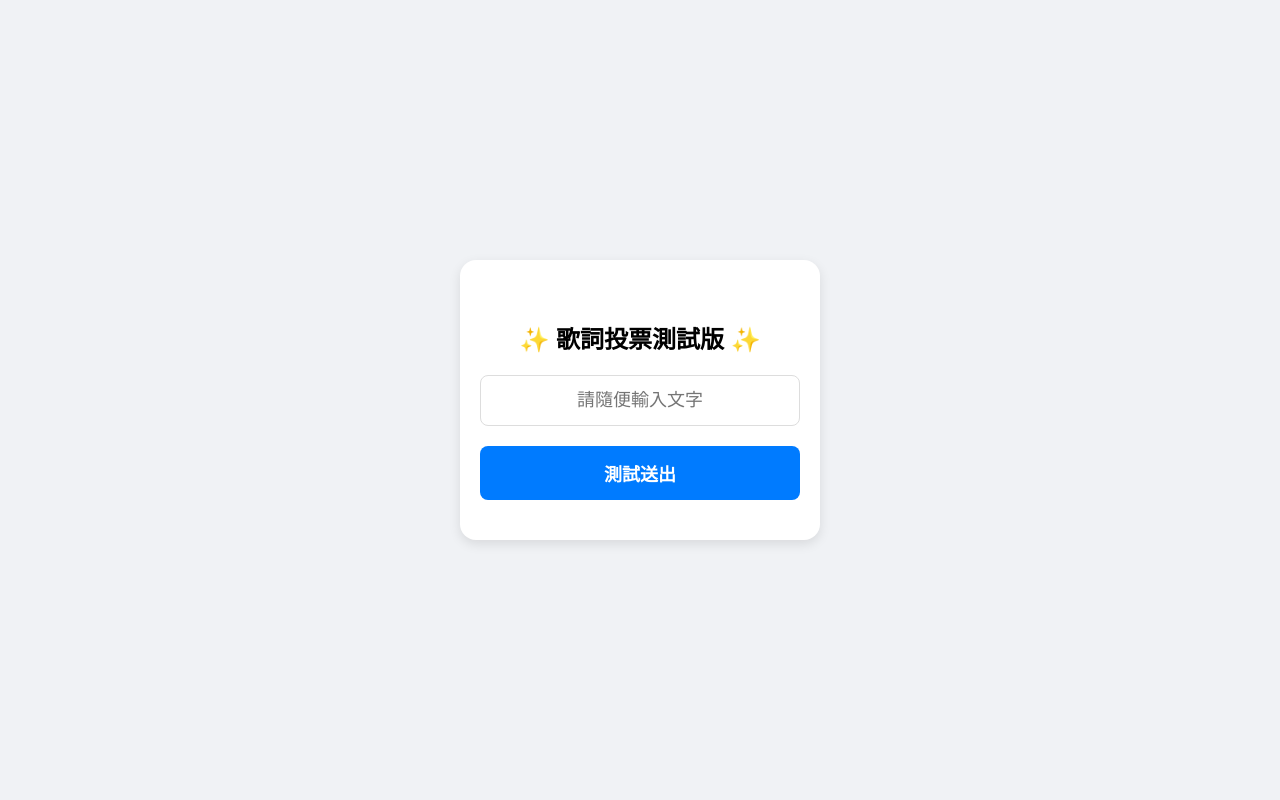
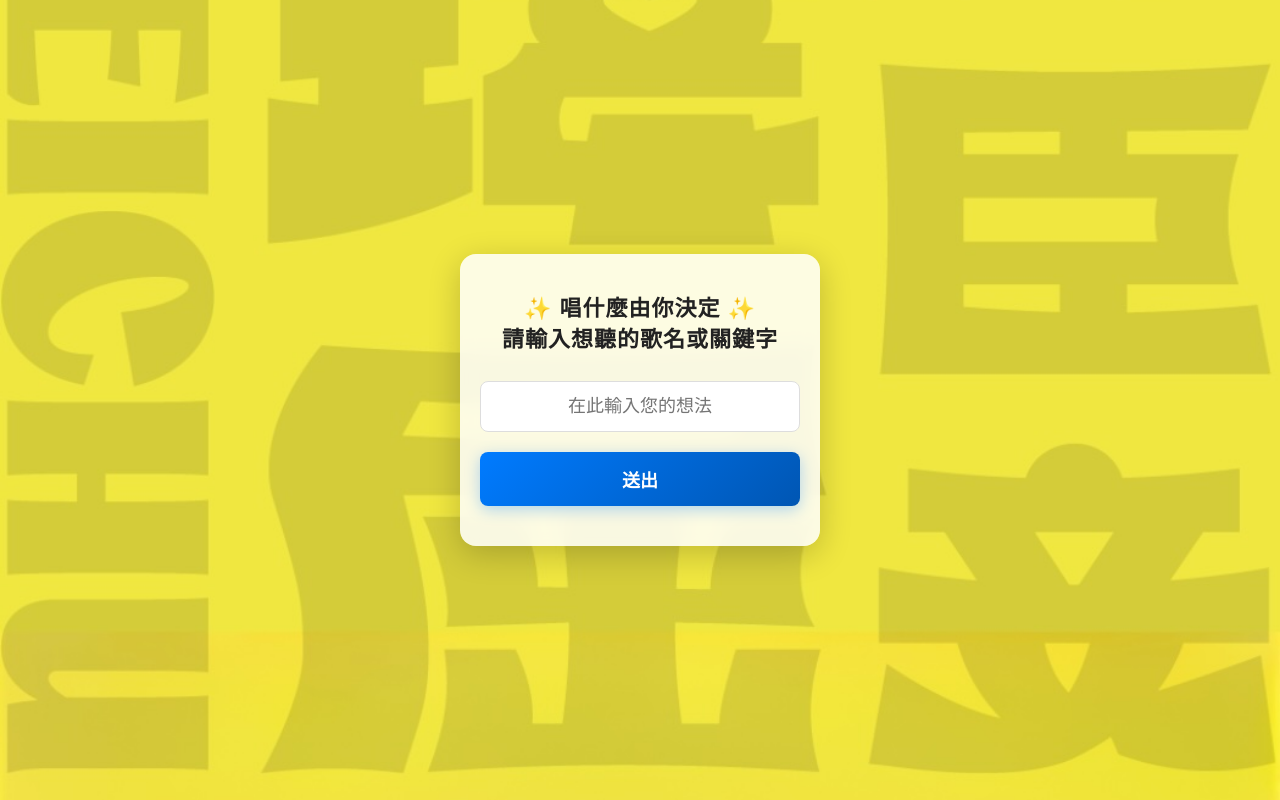
Before and after one commit to s7770971/my-live-wordcloud, a website: page public/input.html in a window 1280 px wide. Drawn offline with nearby package versions, Linux system fonts and the light colour scheme; no server answers.

Commit message:
導數更新

```diff
--- a/public/input.html
+++ b/public/input.html
@@ -6,18 +6,42 @@
     <title>歌詞投票輸入</title>
     <script src="/socket.io/socket.io.js"></script>
     <style>
-        body { font-family: sans-serif; margin: 0; padding: 0; display: flex; justify-content: center; align-items: center; height: 100vh; background-color: #f0f2f5; }
-        .card { background: white; padding: 40px 20px; border-radius: 16px; box-shadow: 0 4px 12px rgba(0,0,0,0.1); width: 85%; max-width: 320px; text-align: center; }
-        input { font-size: 18px; padding: 14px; width: 100%; border-radius: 8px; border: 1px solid #ddd; margin-bottom: 20px; box-sizing: border-box; text-align: center; }
-        button { font-size: 18px; padding: 14px; background: #007bff; color: white; border: none; border-radius: 8px; cursor: pointer; width: 100%; font-weight: bold; }
+        body {
+            font-family: '微軟正黑體', sans-serif;
+            margin: 0; padding: 0;
+            display: flex; justify-content: center; align-items: center; height: 100vh;
+            background-image: url('bg_mobile.jpg');
+            background-size: cover; background-position: center;
+        }
+        .card {
+            background: rgba(255, 255, 255, 0.85);
+            backdrop-filter: blur(10px); -webkit-backdrop-filter: blur(10px);
+            padding: 40px 20px; border-radius: 16px;
+            box-shadow: 0 8px 32px 0 rgba(0, 0, 0, 0.2);
+            width: 85%; max-width: 320px; text-align: center;
+        }
+        h2 { color: #222; margin-top: 0; margin-bottom: 25px; font-size: 22px; letter-spacing: 1px; line-height: 1.4; }
+        input {
+            font-size: 18px; padding: 14px; width: 100%; border-radius: 8px;
+            border: 1px solid #ddd; margin-bottom: 20px; outline: none; box-sizing: border-box;
+            transition: all 0.3s; text-align: center;
+        }
+        input:focus { border-color: #007bff; box-shadow: 0 0 8px rgba(0,123,255,0.2); }
+        button {
+            font-size: 18px; padding: 14px; background: linear-gradient(135deg, #007bff, #0056b3);
+            color: white; border: none; border-radius: 8px; cursor: pointer; width: 100%;
+            box-sizing: border-box; font-weight: bold; box-shadow: 0 4px 15px rgba(0,123,255,0.3);
+            transition: all 0.2s;
+        }
+        button:active { transform: scale(0.98); box-shadow: 0 2px 5px rgba(0,123,255,0.2); }
     </style>
 </head>
 <body>
 
     <div class="card">
-        <h2>✨ 歌詞投票測試版 ✨</h2>
-        <input type="text" id="wordInput" placeholder="請隨便輸入文字">
-        <button onclick="sendWord()">測試送出</button>
+        <h2>✨ 唱什麼由你決定 ✨<br>請輸入想聽的歌名或關鍵字</h2>
+        <input type="text" id="wordInput" placeholder="在此輸入您的想法">
+        <button onclick="sendWord()">送出</button>
     </div>
 
     <script>
@@ -26,22 +50,19 @@
 
         function sendWord() {
             const word = input.value.trim();
-
-            // 💡 診斷雷達 1：按下按鈕時，強迫手機彈出視窗
-            alert("【診斷】你按下了按鈕！輸入的文字是: " + word);
-
+            // 💡 拔除 alert 診斷，只要不是空白，歌名不管多長都直接發射！
             if (word !== '') {
-                // 💡 診斷雷達 2：檢查 Socket 是否真的有跟後端連上
-                if (socket.connected) {
-                    alert("【診斷】成功連線到伺服器！正在發射訊號...");
-                    socket.emit('send_word', word);
-                    input.value = '';
-                    input.focus();
-                } else {
-                    alert("【⚠️ 診斷失敗】網頁開了，但 Socket 通道是斷開的！這代表後端 server.js 沒有成功運作。");
-                }
+                socket.emit('send_word', word);
+                input.value = '';
+                input.focus();
             }
         }
+
+        input.addEventListener('keypress', function (e) {
+            if (e.key === 'Enter') {
+                sendWord();
+            }
+        });
     </script>
 </body>
 </html>
```
